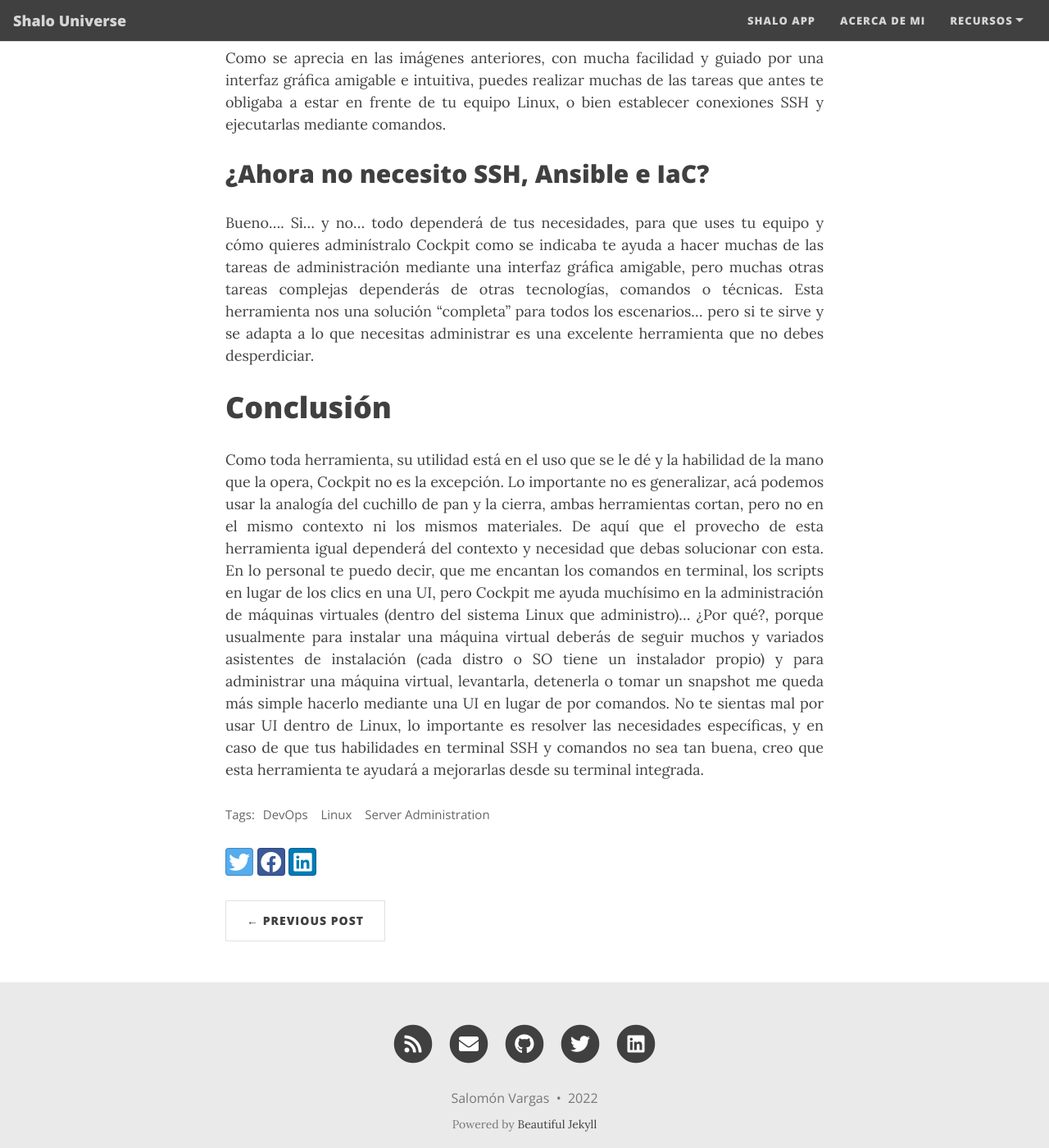
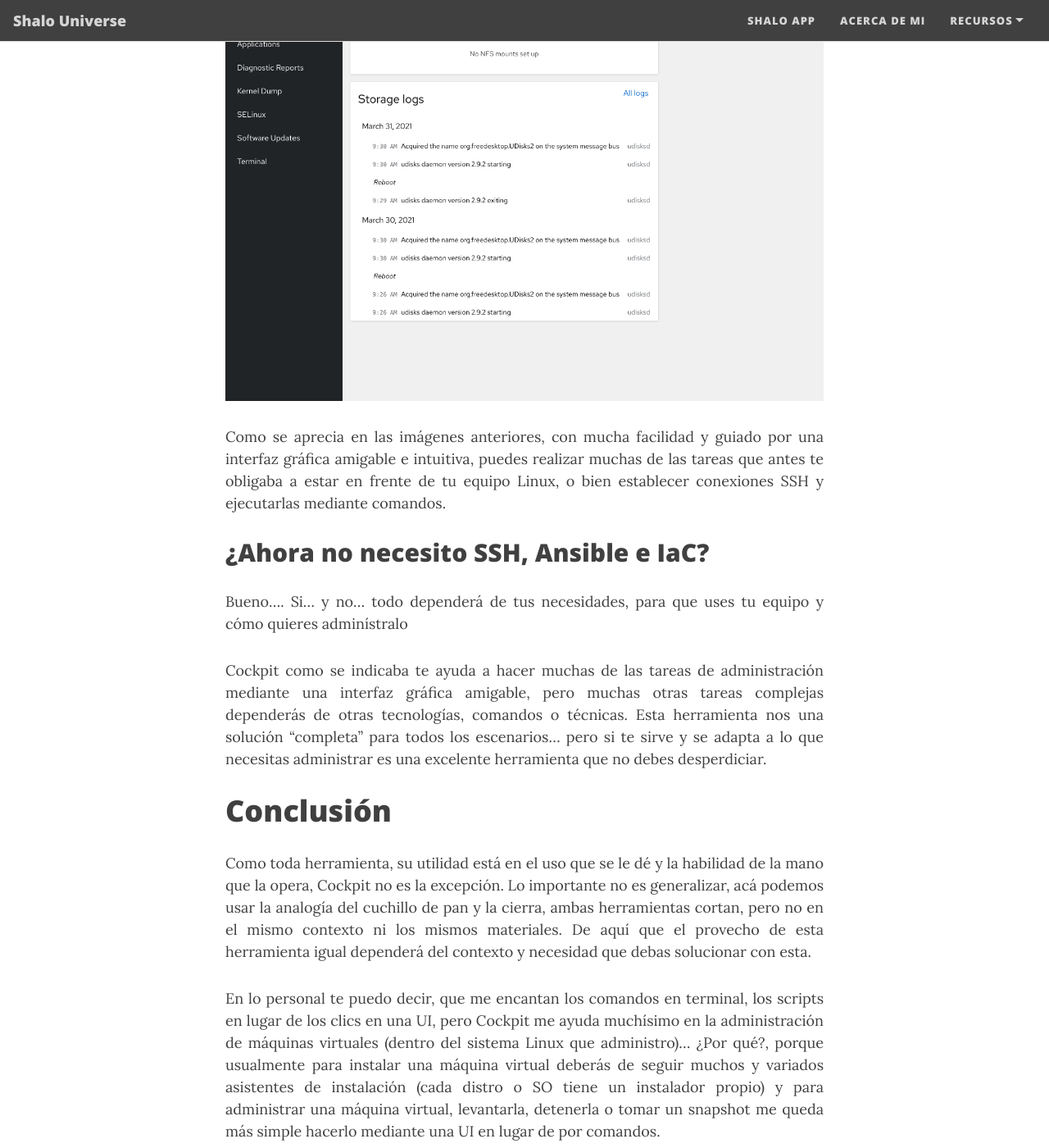
Before and after one commit to salomonvargas/blog, a Jekyll site: the page built from _posts/2022-07-05-lin-admin.md, in a window 1280 px wide and 1400 px high, scrolled down 7864 px. Shown: the whole window at 82% size. Built offline with Jekyll 4.4.1, drawn with Linux system fonts in a browser that asks for light colours; nearby versions of some CDN libraries; some of the changed text lies outside the part shown.

Commit message:
Mejoras en formatos

```diff
--- a/_posts/2022-07-05-lin-admin.md
+++ b/_posts/2022-07-05-lin-admin.md
@@ -16,7 +16,8 @@
 # Cockpit Project
 <p style='text-align: justify;'>
 Cockpit es una herramienta que te permite mediante plugins llamados “aplicaciones”, la administración remota, asistida y con interface gráfica de sistemas Linux.
-
+</p>
+<p style='text-align: justify;'>
 Esto es muy útil si, por ejemplo, no estás muy familiarizados con sistemas Linux, vienes de un mundo Windows, o bien, no eres muy amante de las terminales y los comandos.
 </p>
 
@@ -46,7 +47,8 @@
 ## ¿Cómo se instala Cockpit?
 <p style='text-align: justify;'>
 Bien, lo primero (por si aún no estás muy familiarizado) Linux es un kernel (núcleo del sistema operativo), del cual existen muchas distribuciones (conjuntos de aplicaciones, que forman el sistema operativo como lo conocemos), cada una de estas tiene variantes, por lo que ejecutar tareas como la instalación de un aplicativo, puede variar de una distribución a otra.
-
+</p>
+<p style='text-align: justify;'>
 Para ayudarte te voy a colocar las instrucciones de instalación para algunas distribuciones más comunes
 </p>
 
@@ -84,7 +86,6 @@
     <b>sudo firewall-cmd –reload</b>
 </code></pre>
 
-
 ### Arch Linux
 Paso 1:Instala e inicia la aplicación
 <pre><code>
@@ -101,26 +102,30 @@
 ## ¿Cómo ingreso a la aplicación?
 <p style='text-align: justify;'>
 Ahora, ya has instalado Cockpit en el sistema Linux que quieres administrar (remotamente lo más probable). La aplicación luego de la instalación se ha levantado y corre un módulo web que puedes acceder con la dirección IP de tu equipo y usando el puerto 9090.
+</p>
+<p style='text-align: justify;'>
+En otras palabras, si estás dentro de tu máquina Linux que deseas administrar abre un navegador y coloca en la barra de direcciones la siguiente URL https://127.0.0.1:9090
+</p>
+<p style='text-align: justify;'>
+Si lo que deseas hacer es administrar tu máquina Linux desde otra máquina, deberás tener 3 elementos a mano
+</p>
+• IP de la máquina Linux (usualmente se puede obtener abriendo la terminal y ejecutando el comando ifconfig)
 
-En otras palabras, si estás dentro de tu máquina Linux que deseas administrar abre un navegador y coloca en la barra de direcciones la siguiente URL https://127.0.0.1:9090
+• Acceso de red desde la máquina en la que estás y la máquina que vas a administrar (si no están en la misma red, deberás tener una VPN u otro sistema que te permita acceder a través de internet entre ambas máquinas)
 
-Si lo que deseas hacer es administrar tu máquina Linux desde otra máquina, deberás tener 3 elementos a mano
-
-IP de la máquina Linux (usualmente se puede obtener abriendo la terminal y ejecutando el comando ifconfig)
-
-Acceso de red desde la máquina en la que estás y la máquina que vas a administrar (si no están en la misma red, deberás tener una VPN u otro sistema que te permita acceder a través de internet entre ambas máquinas)
-
-Usuario y contraseña para poder autenticarte en el aplicativo (este es el mismo usuario y contraseña que usas en el sistema Linux)
-
+• Usuario y contraseña para poder autenticarte en el aplicativo (este es el mismo usuario y contraseña que usas en el sistema Linux)
+<p style='text-align: justify;'>
 Una vez que tienes a mano todo, abres el navegador de tu elección y colocas la siguiente URL en la barra de dirección del navegador <b>https://--IP--:9090</b> y presionas “enter” o navegar
-
+</p>
+<p style='text-align: justify;'>
 Donde <b>--IP--</b> es la IP de tu máquina Linux, y 9090 es el puerto por el cual la aplicación está expuesta (no olvides los dos puntos “:” entre la IP y puerto)
 </p>
 
 ## ¿Cómo se administra el equipo Linux?
 <p style='text-align: justify;'>
 A este punto tu navegador debe mostrarte una página de Login, en este se colocan tu usuario y contraseña (los que usabas para ingresar al equipo Linux)
-
+</p>
+<p style='text-align: justify;'>
 Te muestro a continuación imágenes donde podrás ver las opciones de menú para configurar del lado izquierdo y algunas de las tareas que te ayudará a administrar esta herramienta
 </p>
 
@@ -137,15 +142,21 @@
 ## ¿Ahora no necesito SSH, Ansible e IaC?
 <p style='text-align: justify;'>
 Bueno…. Si… y no… todo dependerá de tus necesidades, para que uses tu equipo y cómo quieres adminístralo
+</p>
 
+<p style='text-align: justify;'>
 Cockpit como se indicaba te ayuda a hacer muchas de las tareas de administración mediante una interfaz gráfica amigable, pero muchas otras tareas complejas dependerás de otras tecnologías, comandos o técnicas. Esta herramienta nos una solución “completa” para todos los escenarios… pero si te sirve y se adapta a lo que necesitas administrar es una excelente herramienta que no debes desperdiciar.
 </p>
 
 # Conclusión
 <p style='text-align: justify;'>
 Como toda herramienta, su utilidad está en el uso que se le dé y la habilidad de la mano que la opera, Cockpit no es la excepción. Lo importante no es generalizar, acá podemos usar la analogía del cuchillo de pan y la cierra, ambas herramientas cortan, pero no en el mismo contexto ni los mismos materiales. De aquí que el provecho de esta herramienta igual dependerá del contexto y necesidad que debas solucionar con esta.
+</p>
 
+<p style='text-align: justify;'>
 En lo personal te puedo decir, que me encantan los comandos en terminal, los scripts en lugar de los clics en una UI, pero Cockpit me ayuda muchísimo en la administración de máquinas virtuales (dentro del sistema Linux que administro)… ¿Por qué?, porque usualmente para instalar una máquina virtual deberás de seguir muchos y variados asistentes de instalación (cada distro o SO tiene un instalador propio) y para administrar una máquina virtual, levantarla, detenerla o tomar un snapshot me queda más simple hacerlo mediante una UI en lugar de por comandos.
+</p>
 
+<p style='text-align: justify;'>
 No te sientas mal por usar UI dentro de Linux, lo importante es resolver las necesidades específicas, y en caso de que tus habilidades en terminal SSH y comandos no sea tan buena, creo que esta herramienta te ayudará a mejorarlas desde su terminal integrada.
 </p>
```
